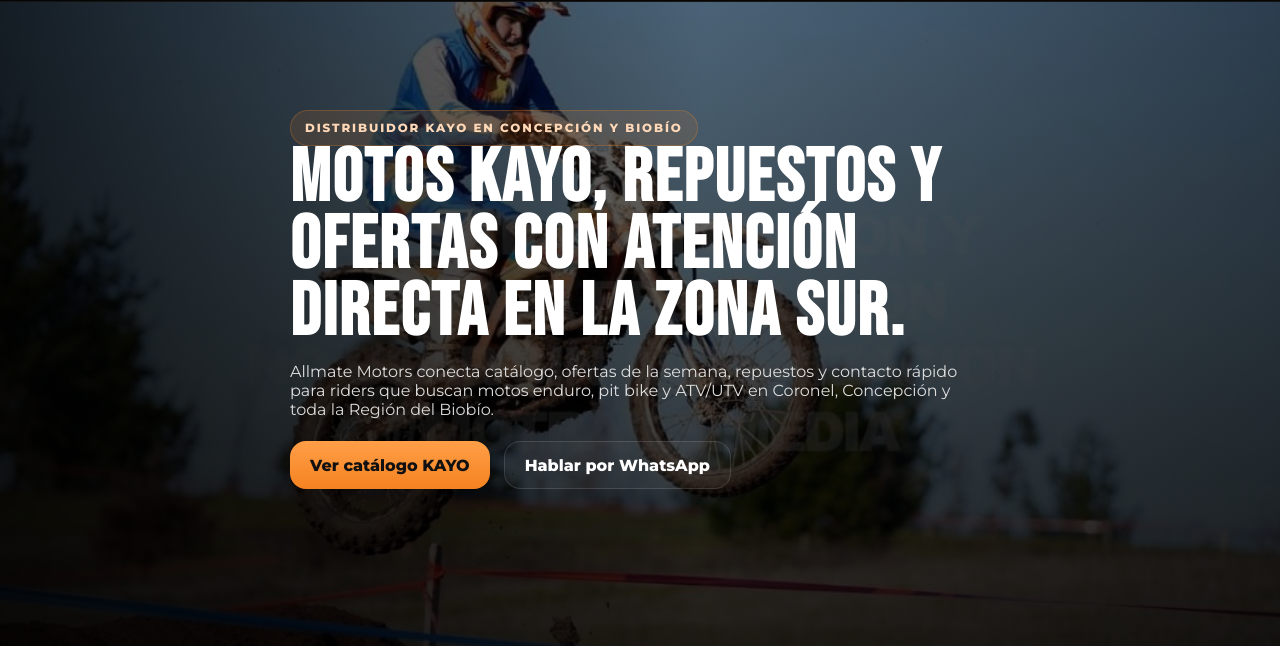
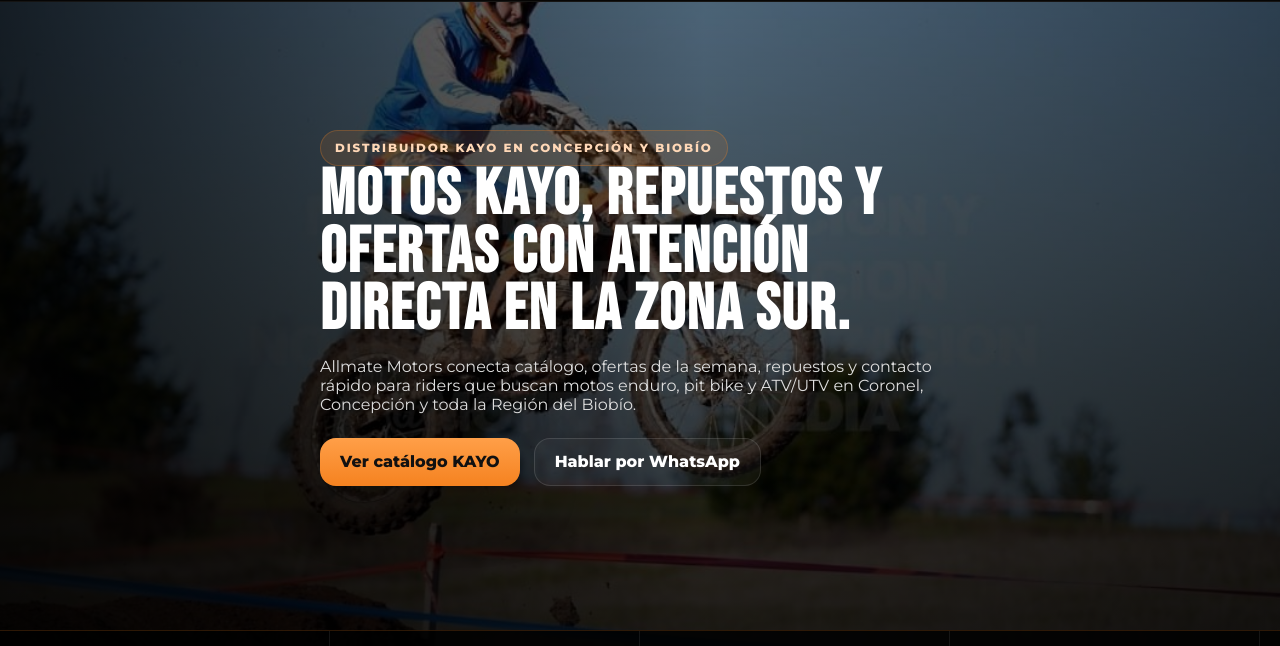
Before and after one commit to stbnwrg/allmate-web, a website: page frontend/index.html in a window 1280 px wide. Shown: the part 83-729 px from the top of the page. Drawn offline with Linux system fonts and the light colour scheme; no server answers.

Commit message:
fix: fine tune desktop hero layout

```diff
--- a/frontend/css/styles.css
+++ b/frontend/css/styles.css
@@ -357,3 +357,57 @@
   .cart-item-top{flex-direction:column}
   .cart-item-actions{align-items:flex-start}
 }
+
+
+/* ===== Hero desktop fine-tune ===== */
+@media (min-width: 861px) {
+  .hero{
+    min-height: 720px;
+    align-items: flex-start;
+  }
+
+  .hero-content{
+    max-width: 640px;
+    padding: 128px 0 230px;
+    position: relative;
+    z-index: 3;
+  }
+
+  .hero h1{
+    font-size: clamp(3.6rem, 5vw, 5.4rem);
+    line-height: .9;
+    margin: 0 0 18px;
+  }
+
+  .hero p{
+    max-width: 620px;
+    font-size: 1rem;
+    margin: 14px 0 0;
+  }
+
+  .hero-actions{
+    margin-top: 24px;
+    position: relative;
+    z-index: 3;
+  }
+
+  .hero-strip{
+    bottom: 0;
+  }
+}
+
+@media (min-width: 861px) and (min-height: 940px) {
+  .hero{
+    min-height: calc(92vh - 84px);
+    align-items: flex-end;
+  }
+
+  .hero-content{
+    max-width: 720px;
+    padding: 96px 0 132px;
+  }
+
+  .hero h1{
+    font-size: clamp(4.2rem, 6vw, 6.6rem);
+  }
+}
```
